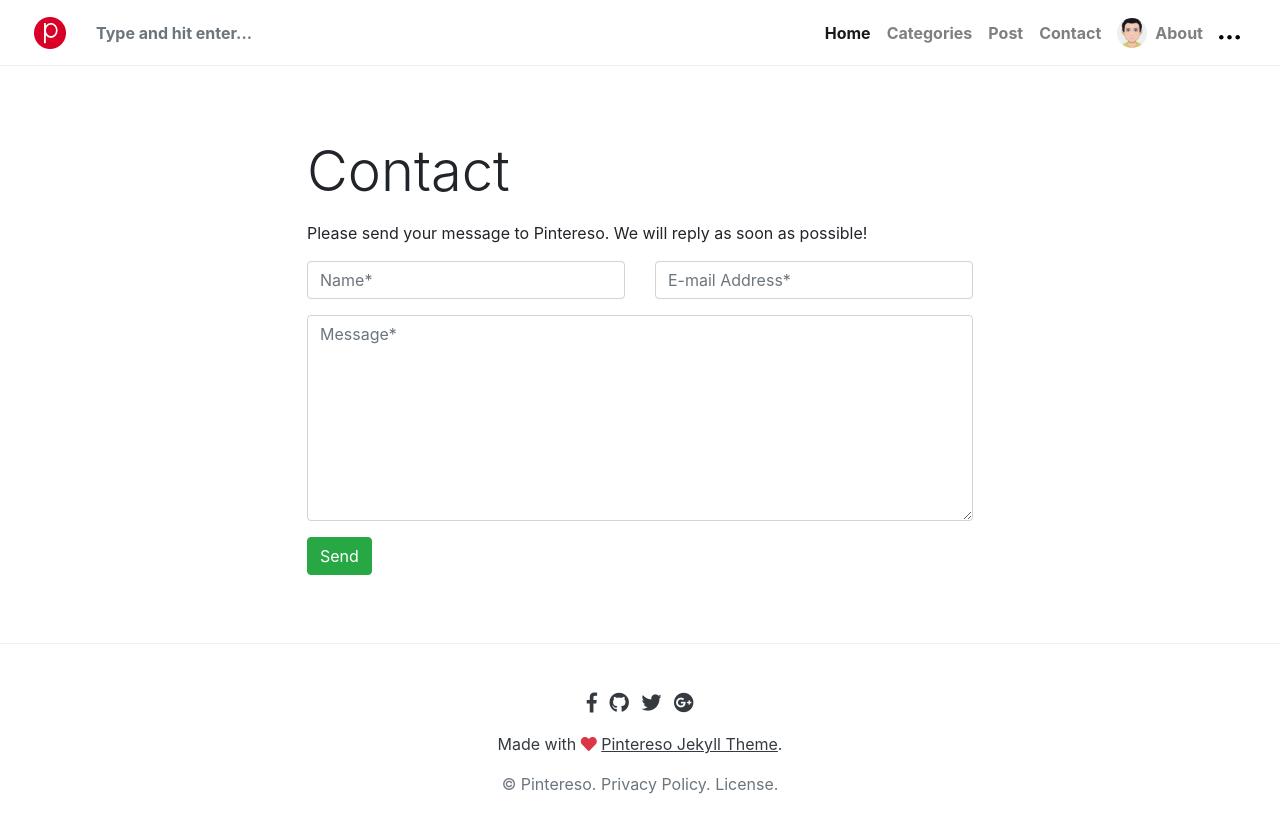
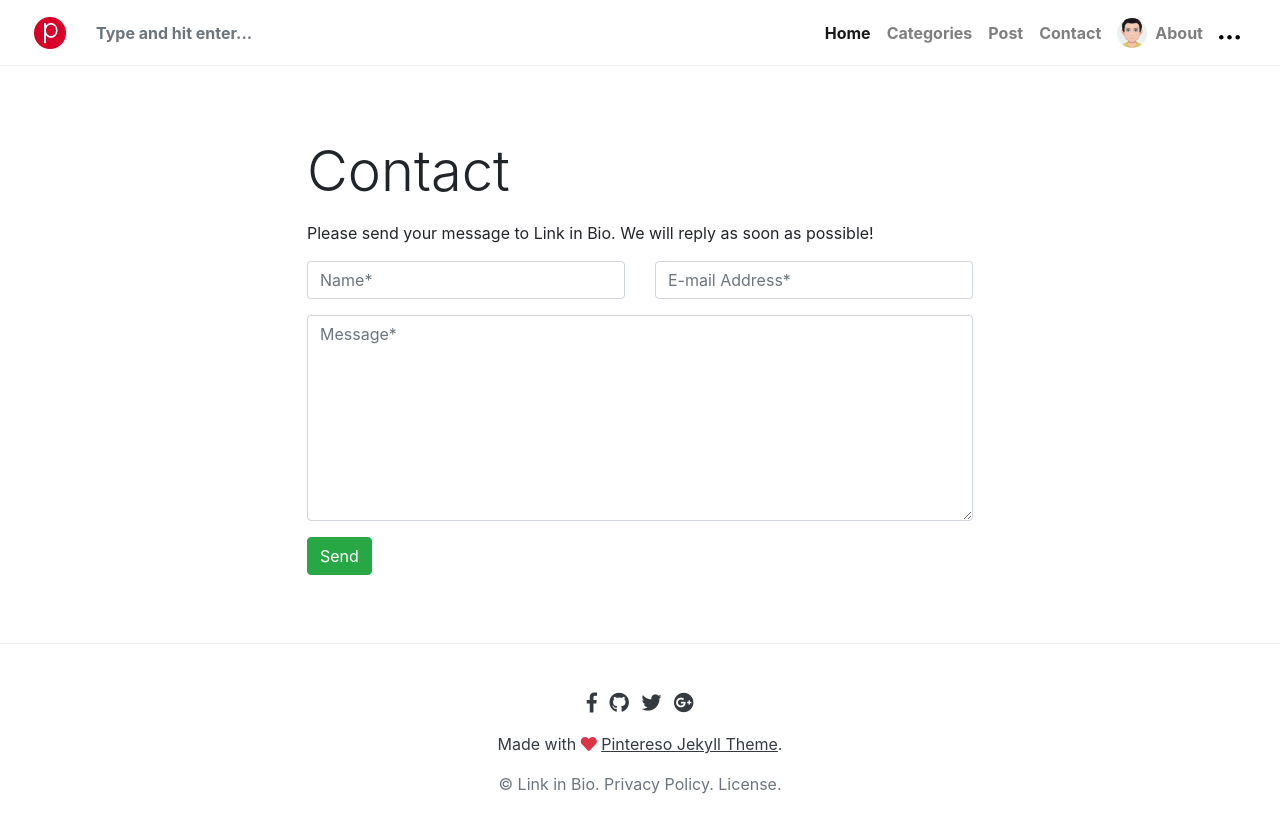
Before and after one commit to wowthemesnet/template-pintereso-bootstrap-jekyll, a Jekyll site: the page built from _pages/contact.md, in a window 1280 px wide. Shown: the top 833 px of the page. Built offline with Jekyll 4.4.1, drawn with Linux system fonts in a browser that asks for light colours; nearby versions of some CDN libraries; library files that are not in the unit come from our copies; comment, search, counter and statistics services are not loaded.

Commit message:
Update _config.yml

```diff
--- a/_config.yml
+++ b/_config.yml
@@ -1,12 +1,12 @@
 # Site
-name: 'Pintereso'
-description: 'Pintereso is a free Jekyll theme for awesome people like you, Pinterest like.'
+name: 'Link in Bio'
+description: 'Open source solution to post links in your Instagram posts.'
 logo: 'assets/images/logo.png'
 favicon: 'assets/images/logo.png'
-baseurl: '/template-pintereso-bootstrap-jekyll'
+baseurl: '/linkinbio'
 avatar: 'assets/images/sal.jpg'
-disqus: 'demowebsite'
-email: 'wowthemesnet@gmail.com'
+disqus: ''
+email: 'maximousblk@gmail.com'
 
 include: ["_pages"]
 permalink: /:title/
```
